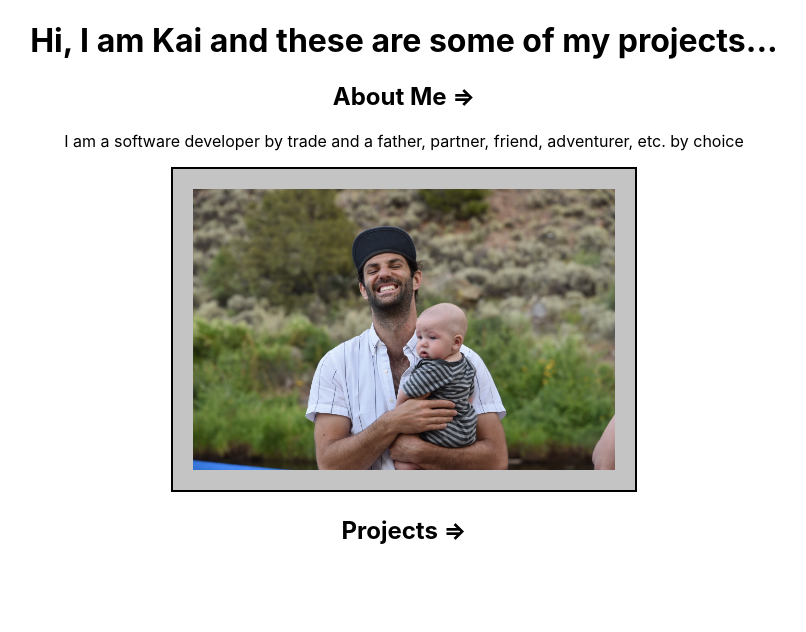
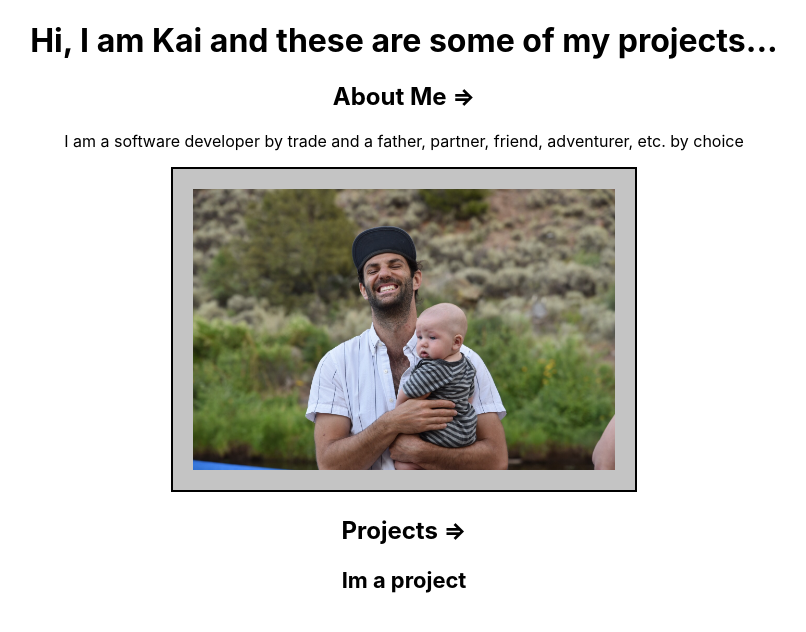
Before and after one commit to kavakai/kai_website, a React (Create React App) app: page / in a window 1280 px wide. Shown: the top 632 px of the page, without its empty margins (236-1042 px from the left). Built offline with nearby package versions, Linux system fonts and the light colour scheme.

Commit message:
Add project setup

```diff
--- a/src/App.js
+++ b/src/App.js
@@ -1,7 +1,11 @@
 import './App.css';
 import image from "./Assets/IMG_2175.JPG"
+import { ProjectContainer } from './Components/ProjectContainer';
 
 function App() {
+
+  const projects = [{title: "Im a project"}]
+
   return (
     <div className="App">
       <h1>Hi, I am Kai and these are some of my projects...</h1>
@@ -10,6 +14,7 @@ function App() {
       <img src={image} />
 
       <h2>Projects {"=>"}</h2>
+      <ProjectContainer projects={projects}/>
     </div>
   );
 }
--- /dev/null
+++ b/src/Components/Project.js
@@ -0,0 +1,9 @@
+import React from "react";
+
+export const Project = ({title}) => {
+  return (
+    <div>
+      <h3>{title}</h3>
+    </div>
+  )
+}
--- /dev/null
+++ b/src/Components/ProjectContainer.js
@@ -0,0 +1,16 @@
+import React from "react";
+import { Project } from "./Project";
+
+export const ProjectContainer = ({ projects }) => {
+
+  const projectCards = projects.map(proj => {
+    return <Project
+      title={proj.title}
+    />
+  })
+  return (
+    <div>
+      <h3>{projectCards}</h3>
+    </div>
+  )
+}
```
